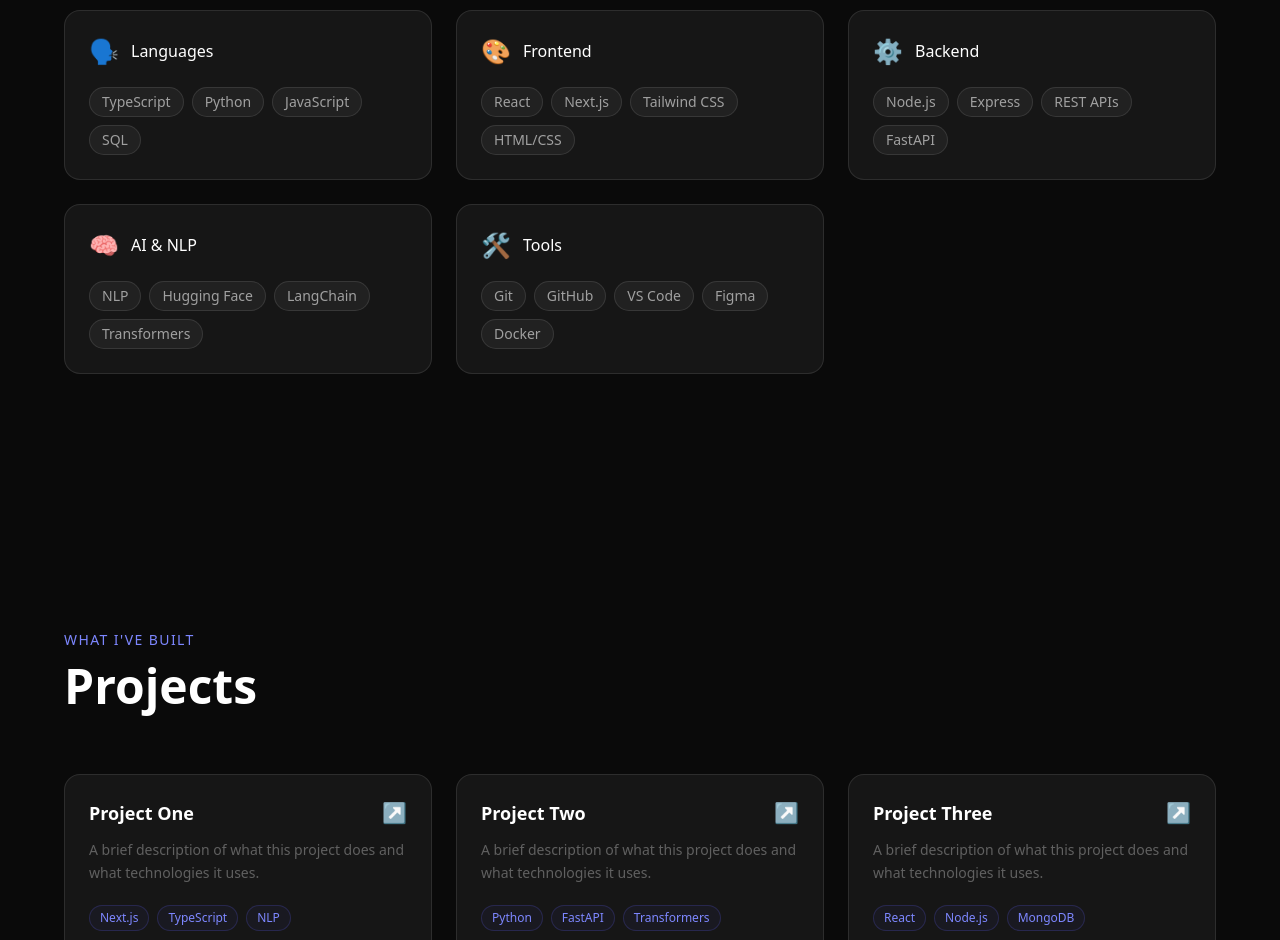
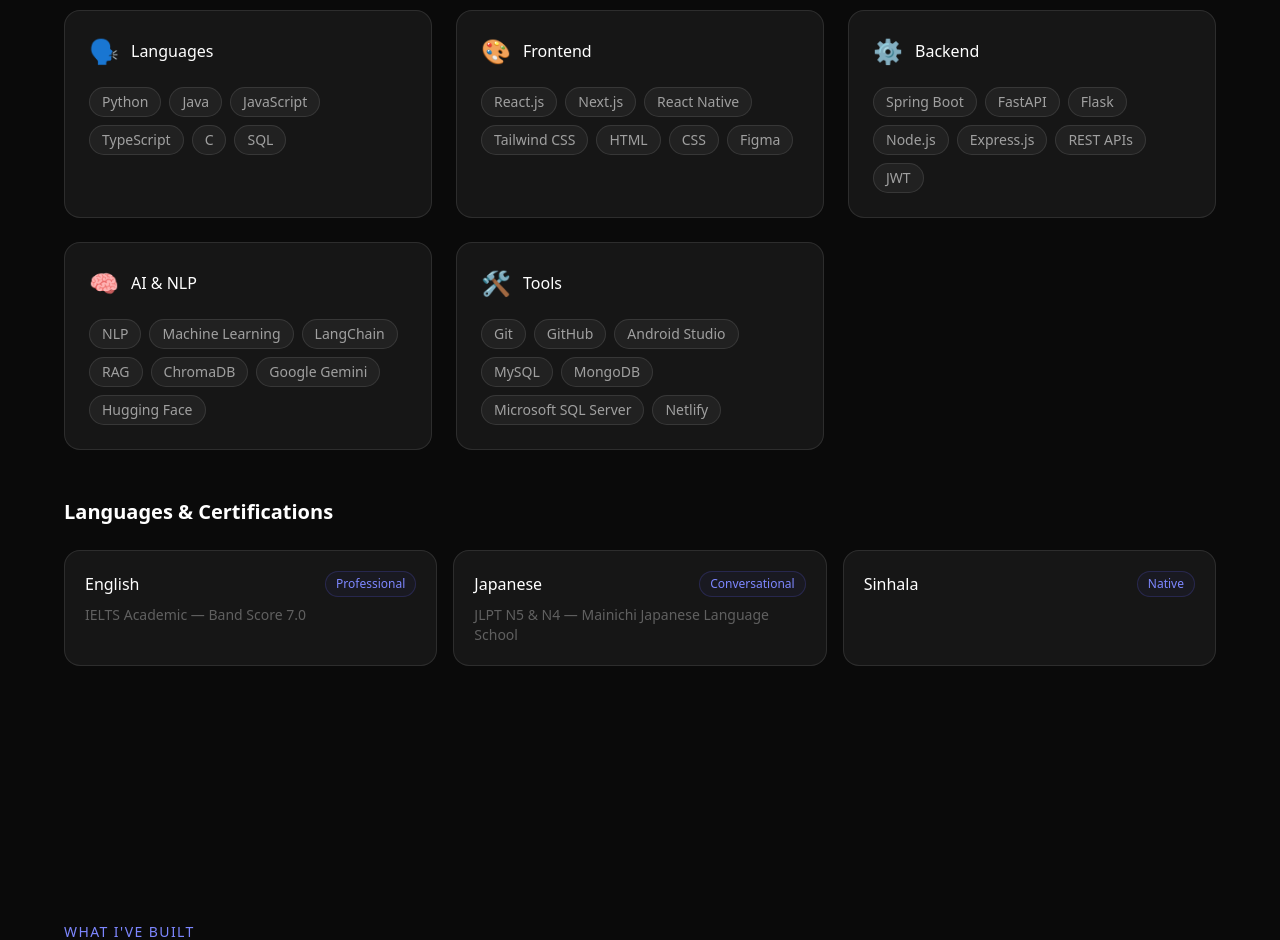
Before and after one commit to pubudini-rathnayake/portfolio, a Next.js app: page / in a window 1280 px wide. Shown: the part 1860-2800 px from the top of the page. Built offline with nearby package versions, Linux system fonts and the light colour scheme.

Commit message:
add: full skills, languages and certifications

```diff
--- a/components/Contact.tsx
+++ b/components/Contact.tsx
@@ -31,9 +31,10 @@
             transition={{ duration: 0.5, delay: 0.1 }}
           >
             <p className="text-[#a0a0a0] text-lg leading-relaxed mb-8">
-              I&apos;m currently open to new opportunities — whether it&apos;s a full-time
-              role, freelance project, or just a interesting conversation about
-              NLP and multilingual AI. My inbox is always open!
+              I&apos;m currently open to new opportunities — whether it&apos;s a
+              full-time role, freelance project, or just an interesting
+              conversation about NLP and multilingual AI. My inbox is always
+              open!
             </p>
 
             {/* Contact Links */}
--- a/components/Skills.tsx
+++ b/components/Skills.tsx
@@ -80,6 +80,37 @@
             </motion.div>
           ))}
         </div>
+
+        {/* Languages & Certifications */}
+        <motion.div
+          initial={{ opacity: 0, y: 20 }}
+          whileInView={{ opacity: 1, y: 0 }}
+          viewport={{ once: true }}
+          transition={{ duration: 0.5, delay: 0.3 }}
+          className="mt-12"
+        >
+          <h3 className="text-white font-semibold text-xl mb-6">
+            Languages & Certifications
+          </h3>
+          <div className="grid md:grid-cols-3 gap-4">
+            {portfolioData.languages.map((lang) => (
+              <div
+                key={lang.name}
+                className="p-5 rounded-2xl border border-white/10 bg-white/5 hover:border-indigo-500/30 transition-all duration-300"
+              >
+                <div className="flex items-center justify-between mb-2">
+                  <p className="text-white font-medium">{lang.name}</p>
+                  <span className="text-xs px-2.5 py-1 rounded-full border border-indigo-500/20 text-indigo-400 bg-indigo-500/5">
+                    {lang.level}
+                  </span>
+                </div>
+                {lang.cert && (
+                  <p className="text-[#606060] text-sm">{lang.cert}</p>
+                )}
+              </div>
+            ))}
+          </div>
+        </motion.div>
       </div>
     </section>
   );
--- a/data/portfolio.ts
+++ b/data/portfolio.ts
@@ -12,41 +12,115 @@
   about: `I'm a Full Stack Developer currently pursuing a Bachelor's degree
   specializing in Artificial Intelligence. I'm deeply passionate about
   Natural Language Processing and Multilingual Development — building systems
-  that understand and communicate across languages and cultures.
-  I love bridging the gap between cutting-edge AI research and real-world
-  web applications.`,
+  that understand and communicate across languages and cultures, including
+  my native Sinhala. I love bridging the gap between cutting-edge AI research
+  and real-world web applications, from crafting elegant frontends to designing
+  robust backend APIs.`,
 
   skills: {
-    languages: ["TypeScript", "Python", "JavaScript", "SQL"],
-    frontend: ["React", "Next.js", "Tailwind CSS", "HTML/CSS"],
-    backend: ["Node.js", "Express", "REST APIs", "FastAPI"],
-    ai_nlp: ["NLP", "Hugging Face", "LangChain", "Transformers"],
-    tools: ["Git", "GitHub", "VS Code", "Figma", "Docker"],
+    languages: ["Python", "Java", "JavaScript", "TypeScript", "C", "SQL"],
+    frontend: [
+      "React.js",
+      "Next.js",
+      "React Native",
+      "Tailwind CSS",
+      "HTML",
+      "CSS",
+      "Figma",
+    ],
+    backend: [
+      "Spring Boot",
+      "FastAPI",
+      "Flask",
+      "Node.js",
+      "Express.js",
+      "REST APIs",
+      "JWT",
+    ],
+    ai_nlp: [
+      "NLP",
+      "Machine Learning",
+      "LangChain",
+      "RAG",
+      "ChromaDB",
+      "Google Gemini",
+      "Hugging Face",
+    ],
+    tools: [
+      "Git",
+      "GitHub",
+      "Android Studio",
+      "MySQL",
+      "MongoDB",
+      "Microsoft SQL Server",
+      "Netlify",
+    ],
   },
+
+  languages: [
+    {
+      name: "English",
+      level: "Professional",
+      cert: "IELTS Academic — Band Score 7.0",
+    },
+    {
+      name: "Japanese",
+      level: "Conversational",
+      cert: "JLPT N5 & N4 — Mainichi Japanese Language School",
+    },
+    {
+      name: "Sinhala",
+      level: "Native",
+      cert: "",
+    },
+  ],
 
   projects: [
     {
-      title: "Project One",
+      title: "Student Reflection AI — Frontend",
       description:
-        "A brief description of what this project does and what technologies it uses.",
-      tags: ["Next.js", "TypeScript", "NLP"],
-      github: "https://github.com/pubudini-rathnayake/project-one",
-      live: "https://project-one.vercel.app",
-    },
-    {
-      title: "Project Two",
-      description:
-        "A brief description of what this project does and what technologies it uses.",
-      tags: ["Python", "FastAPI", "Transformers"],
-      github: "https://github.com/pubudini-rathnayake/project-two",
+        "AI-powered student wellness platform with JWT auth, daily journaling, voice input, real-time sentiment analysis, emotion classification, burnout detection, and multilingual Sinhala/English support using Google Gemini 2.5.",
+      tags: [
+        "React",
+        "Vite",
+        "Tailwind CSS",
+        "Framer Motion",
+        "Web Speech API",
+      ],
+      github:
+        "https://github.com/pubudini-rathnayake/student-reflection-ai-frontend",
       live: "",
     },
     {
-      title: "Project Three",
+      title: "Student Reflection AI — Backend",
       description:
-        "A brief description of what this project does and what technologies it uses.",
-      tags: ["React", "Node.js", "MongoDB"],
-      github: "https://github.com/pubudini-rathnayake/project-three",
+        "Secure Spring Boot REST API with JWT authentication, MySQL persistence, and Google Gemini 2.5 AI integration for personalized emotional insights, stress detection, and bilingual Sinhala/English responses.",
+      tags: [
+        "Java",
+        "Spring Boot",
+        "MySQL",
+        "Google Gemini",
+        "JWT",
+        "Spring Security",
+      ],
+      github:
+        "https://github.com/pubudini-rathnayake/student-reflection-ai-backend",
+      live: "",
+    },
+    {
+      title: "NLP Research Assistant",
+      description:
+        "Full-stack SaaS RAG-powered platform for researchers to upload, search, summarize, and compare NLP papers. Features LangChain RAG pipelines, ChromaDB vector storage, Google Gemini embeddings, trend analysis, and Free/Pro/Team subscription plans.",
+      tags: [
+        "Python",
+        "FastAPI",
+        "LangChain",
+        "ChromaDB",
+        "Google Gemini",
+        "React",
+        "PostgreSQL",
+      ],
+      github: "https://github.com/pubudini-rathnayake/nlp-research-assistant",
       live: "",
     },
   ],
```
